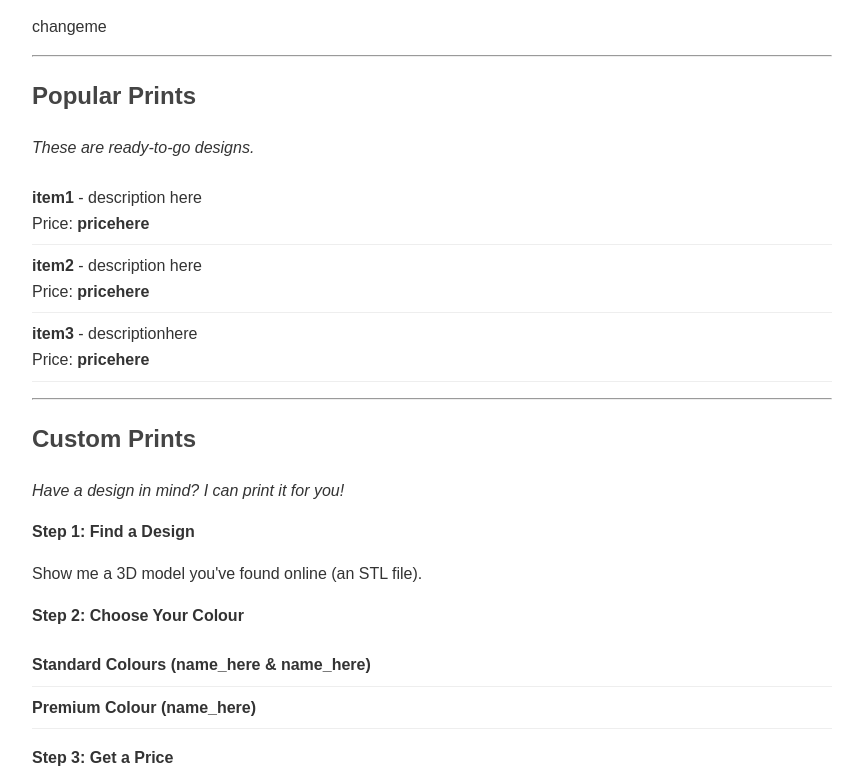
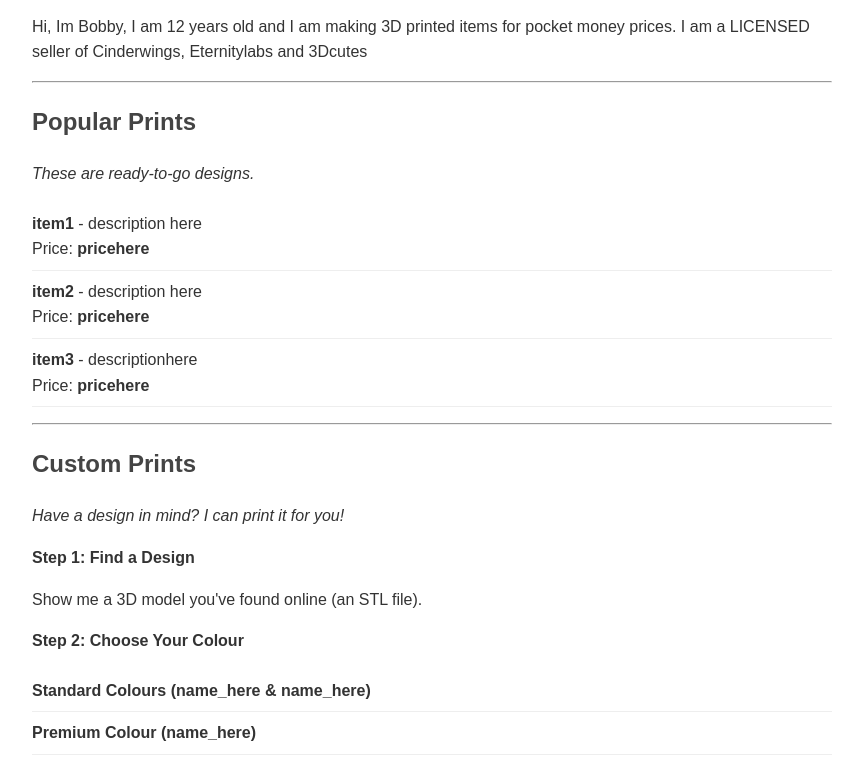
Before and after one commit to 3dbobbylee/3dbobbylee.github.io, a plain HTML site: page index.html in a window 1280 px wide. Shown: the part 289-1061 px from the top of the page, without its empty margins (208-1071 px from the left). Drawn offline with Linux system fonts and the light colour scheme.

Commit message:
Update index.html

```diff
--- a/index.html
+++ b/index.html
@@ -44,7 +44,7 @@
     <div class="container">
        <centre><img src="logo.jpg" alt="logo" width: 10% height: auto;></center>
         <h1>3D Bobby Lee</h1>
-        <p>changeme</p>
+        <p>Hi, Im Bobby, I am 12 years old and I am making 3D printed items for pocket money prices. I am a LICENSED seller of Cinderwings, Eternitylabs and 3Dcutes</p>
 
         <hr>
 
```
